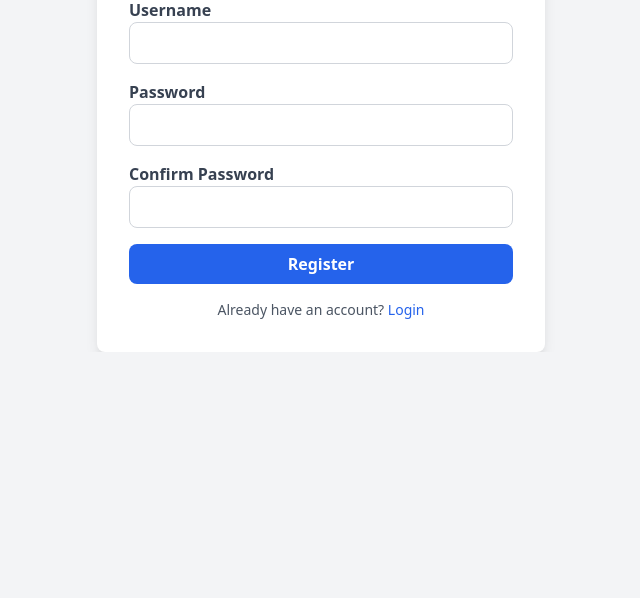
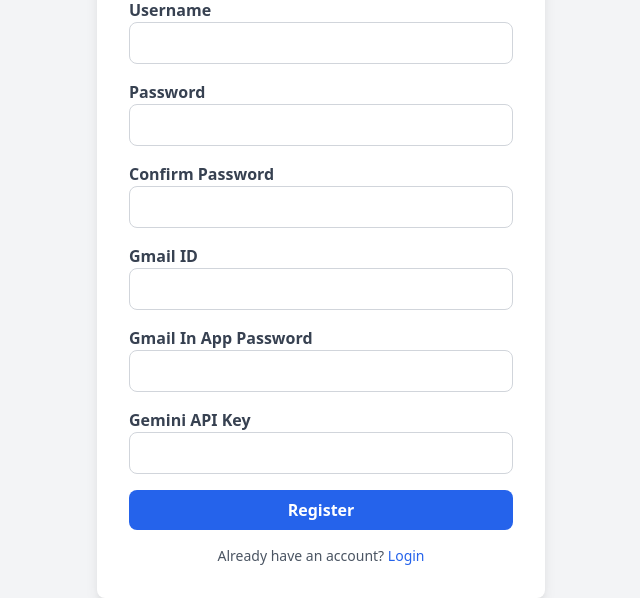
Before and after one commit to UBH-Fall-2024/ub-hacking-create-your-repo-here-123, a Django app: page /register/ in a window 1280 px wide. Shown: the part 664-1262 px from the top of the page, without its empty margins (319-959 px from the left). Before the commit the page ends 1016 px from the top, so only its background shows below. Run offline with Django 5.2, Linux system fonts and the light colour scheme.

Commit message:
Improvements

```diff
--- a/EmailWhiz/emailwhiz_ui/forms.py
+++ b/EmailWhiz/emailwhiz_ui/forms.py
@@ -34,10 +34,12 @@ class CustomUserCreationForm(UserCreationForm):
         required=True
     )  # New Graduated field
     college = forms.CharField(max_length=200, required=False)  # New College field (optional)
-
+    gmail_id = forms.CharField(max_length=200, required=True)
+    gmail_in_app_password = forms.CharField(max_length=50, required=True)
+    gemini_api_key = forms.CharField(max_length=200, required=True)
     class Meta:
         model = CustomUser
-        fields = ['username', 'first_name', 'last_name', 'phone_number', 'linkedin_url', 'email', 'graduated_or_not', 'college', 'password1', 'password2']
+        fields = ['username', 'first_name', 'last_name', 'phone_number', 'linkedin_url', 'email', 'graduated_or_not', 'college', 'password1', 'password2', 'gmail_id', 'gmail_in_app_password', 'gemini_api_key']
 
     def clean(self):
         cleaned_data = super().clean()
--- a/EmailWhiz/emailwhiz_ui/templates/email_generator.html
+++ b/EmailWhiz/emailwhiz_ui/templates/email_generator.html
@@ -19,6 +19,7 @@
         <form id="emailForm" method="POST" action="{% url 'email_generator_post' %}">
             {% csrf_token %}
             <input type="hidden" name="resume" value="{{resume}}">
+            <input type="hidden" name="template" value="{{template}}">
             <table class="w-full mb-6">
                 <thead>
                     <tr class="text-left bg-gray-200">
--- a/EmailWhiz/emailwhiz_ui/templates/register.html
+++ b/EmailWhiz/emailwhiz_ui/templates/register.html
@@ -168,6 +168,51 @@
                 {% endif %}
 
             </div>
+            <div>
+                <label for="gmail_id" class="block text-gray-700 font-semibold">Gmail ID</label>
+                <input type="text" name="gmail_id" id="gmail_id"
+                    class="w-full px-4 py-2 border border-gray-300 rounded-lg focus:outline-none focus:ring-2 focus:ring-blue-500"
+                    value="{{ form.gmail_id.value|default:'' }}">
+
+                {% if form.gmail_id.errors %}
+                    <div class="text-red-500 text-sm mt-1">
+                        {% for error in form.gmail_id.errors %}
+                            <p>{{ error }}</p>
+                        {% endfor %}
+                    </div>
+                {% endif %}
+
+            </div>
+            <div>
+                <label for="gmail_in_app_password" class="block text-gray-700 font-semibold">Gmail In App Password</label>
+                <input type="text" name="gmail_in_app_password" id="gmail_in_app_password"
+                    class="w-full px-4 py-2 border border-gray-300 rounded-lg focus:outline-none focus:ring-2 focus:ring-blue-500"
+                    value="{{ form.gmail_in_app_password.value|default:'' }}">
+
+                {% if form.gmail_in_app_password.errors %}
+                    <div class="text-red-500 text-sm mt-1">
+                        {% for error in form.gmail_in_app_password.errors %}
+                            <p>{{ error }}</p>
+                        {% endfor %}
+                    </div>
+                {% endif %}
+
+            </div>
+            <div>
+                <label for="gemini_api_key" class="block text-gray-700 font-semibold">Gemini API Key</label>
+                <input type="text" name="gemini_api_key" id="gemini_api_key"
+                    class="w-full px-4 py-2 border border-gray-300 rounded-lg focus:outline-none focus:ring-2 focus:ring-blue-500"
+                    value="{{ form.gemini_api_key.value|default:'' }}">
+
+                {% if form.gemini_api_key.errors %}
+                    <div class="text-red-500 text-sm mt-1">
+                        {% for error in form.gemini_api_key.errors %}
+                            <p>{{ error }}</p>
+                        {% endfor %}
+                    </div>
+                {% endif %}
+
+            </div>
 
             <button type="submit"
                 class="w-full py-2 bg-blue-600 hover:bg-blue-700 text-white font-semibold rounded-lg transition duration-200">
--- a/EmailWhiz/emailwhiz_ui/views.py
+++ b/EmailWhiz/emailwhiz_ui/views.py
@@ -109,7 +109,7 @@ def select_email_template(request):
                 with open(template_path, 'r') as f:
                     content = f.read()
                 templates.append({
-                    'name': template_file[:-4],  # remove ".txt"
+                    'name': template_file,
                     'content': content
                 })
 
```
Also changed, not shown: EmailWhiz/emailwhiz_api/users/bhuvanthirwani/templates/email_template.txt (added, +29 -0 lines), EmailWhiz/emailwhiz_api/views.py (+27 -7 lines).
